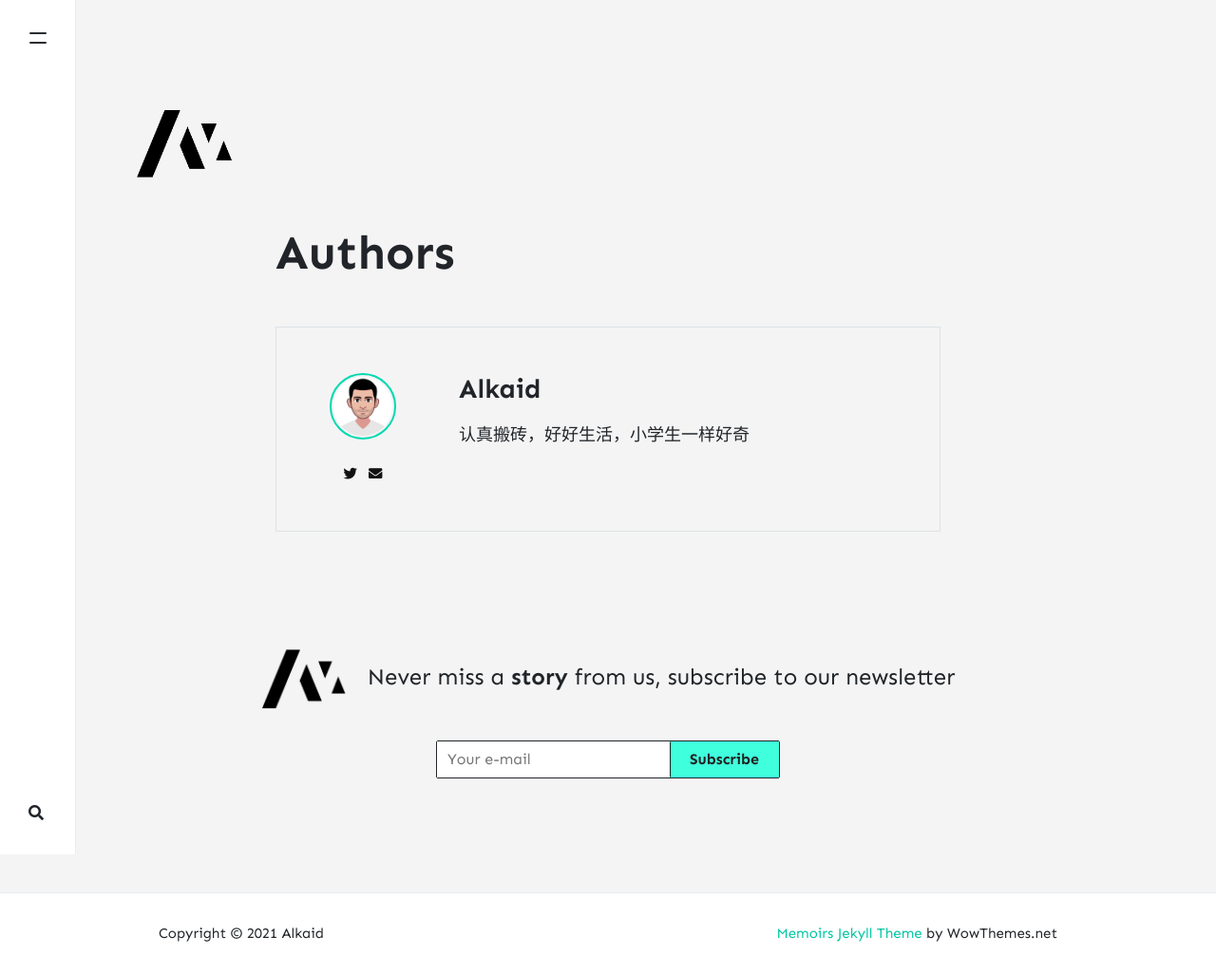
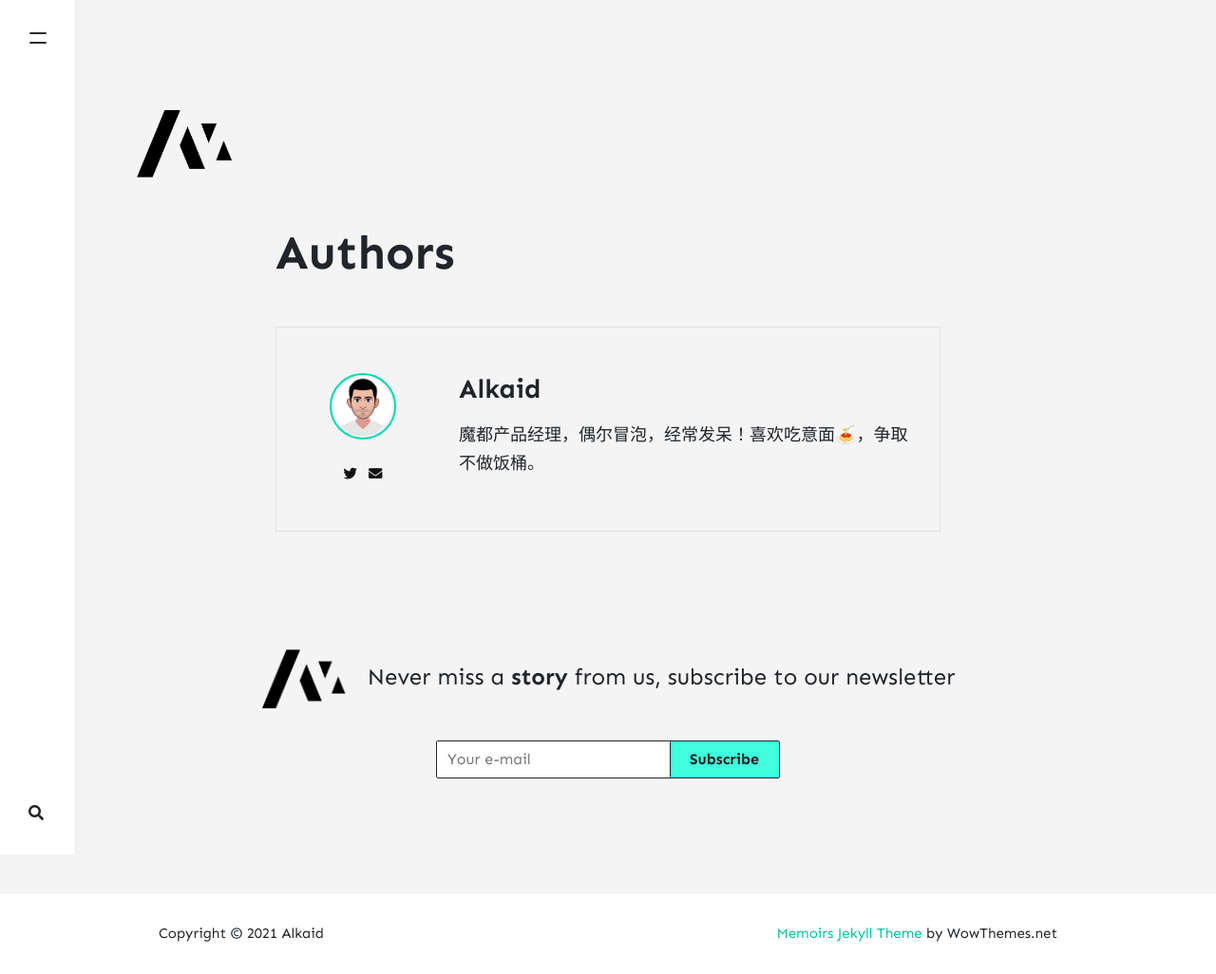
Before and after one commit to funkidsvip/alkaidwaong.github.io, a Jekyll site: the page built from _pages/authors.html, in a window 1280 px wide. Shown: the whole page at 95% size. Built offline with Jekyll 4.4.1, drawn with Linux system fonts in a browser that asks for light colours; nearby versions of some CDN libraries; comment, search, counter and statistics services are not loaded.

Commit message:
Update _config.yml

```diff
--- a/_config.yml
+++ b/_config.yml
@@ -19,8 +19,8 @@ authors:
     display_name: Alkaid
     avatar: 'assets/images/avatar-sal.png'
     email: alkaid.waong@outlook.com
-    twitter: https://twitter.com/wowthemesnet
-    description: "认真搬砖，好好生活，小学生一样好奇"
+    twitter: https://twitter.com/alkaidwaong
+    description: "魔都产品经理，偶尔冒泡，经常发呆！喜欢吃意面🍝，争取不做饭桶。"
 
 # Plugins
 plugins:
```
